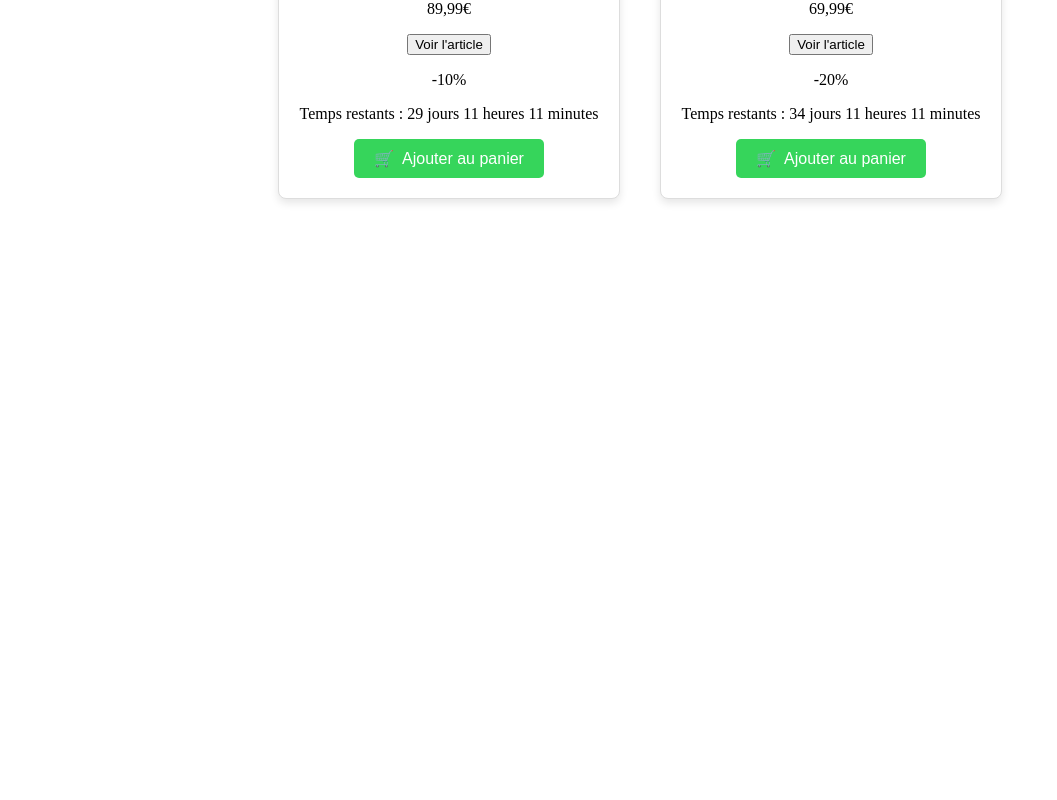
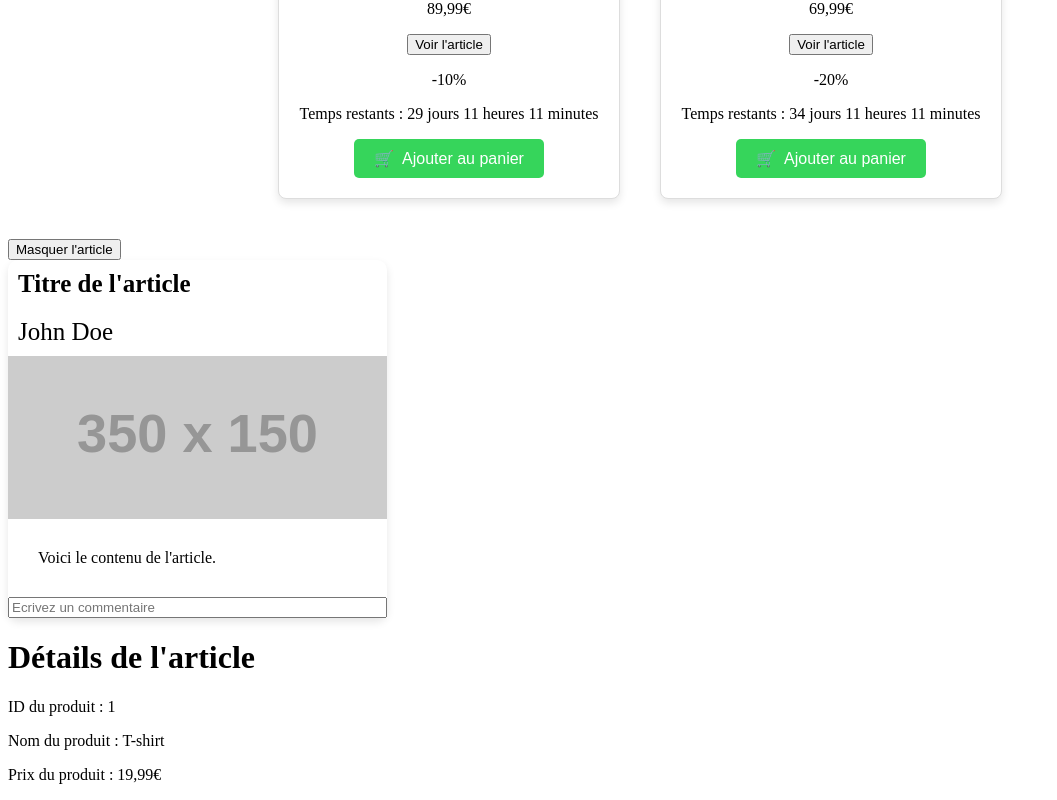
Before and after one commit to cassiopeelaurie/wild-blog, an Angular app: page / in a window 1280 px wide. Shown: the part 2385-3185 px from the top of the page, without its empty margins (0-1057 px from the left). Before the commit the page ends 2632 px from the top, so only its background shows below. Built offline with nearby package versions, Linux system fonts and the light colour scheme.

Commit message:
Angular 08 Input

```diff
--- a/src/app/app.routes.ts
+++ b/src/app/app.routes.ts
@@ -8,6 +8,7 @@ import { NgModule } from '@angular/core';
 import { NotFoundComponent } from './not-found/not-found.component';
 import { ContactFormComponent } from './contact-form/contact-form.component';
 import { SignupFormComponent } from './signup-form/signup-form.component';
+import { ArticleComponent } from './article/article.component';
 
 export const routes: Routes = [
     {
@@ -17,6 +18,10 @@ export const routes: Routes = [
     {
         path: 'article/:id',
         component: ArticlePageComponent
+    },
+    {
+        path: 'article',
+        component: ArticleComponent
     },
     {
         path: 'bonjour',
--- a/src/app/article/article.component.html
+++ b/src/app/article/article.component.html
@@ -14,3 +14,9 @@
     <span>{{article.comment}}</span>
     <input [(ngModel)]="article.comment" type="text" placeholder="Ecrivez un commentaire">
 </div>
+<div *ngIf="childData">
+  <h1>Détails de l'article</h1>
+  <p>ID du produit : {{childData.id}}</p>
+  <p>Nom du produit : {{childData.name}}</p>
+  <p>Prix du produit : {{childData.price}}</p>
+</div>
--- a/src/app/article/article.component.ts
+++ b/src/app/article/article.component.ts
@@ -1,6 +1,7 @@
 import { CommonModule } from '@angular/common';
-import { Component } from '@angular/core';
+import { Component, Input } from '@angular/core';
 import { FormsModule } from '@angular/forms';
+import { Product } from '../catalog/catalog.component';
 
 @Component({
   selector: 'app-article',
@@ -10,6 +11,8 @@ import { FormsModule } from '@angular/forms';
   styleUrls: ['./article.component.scss']
 })
 export class ArticleComponent {
+  @Input() childData: Product | null = null;
+
   article: Article = {
     title: 'Titre de l\'article',
     author: 'John Doe',
--- a/src/app/catalog/catalog.component.html
+++ b/src/app/catalog/catalog.component.html
@@ -25,3 +25,4 @@
         </div>
     }
 </div>
+<app-article [childData]="parentData"></app-article>
--- a/src/app/catalog/catalog.component.ts
+++ b/src/app/catalog/catalog.component.ts
@@ -3,6 +3,7 @@ import { Component } from '@angular/core';
 import { CartService } from '../cart.service';
 import { RouterLink, RouterModule, Router } from '@angular/router';
 import { ProductService } from '../product.service';
+import { ArticleComponent } from "../article/article.component";
 
 
 export class Promo {
@@ -60,21 +61,27 @@ export class Product {
 @Component({
   selector: 'app-catalog',
   standalone: true,
-  imports: [CommonModule, RouterLink, RouterModule],
+  imports: [CommonModule, RouterLink, RouterModule, ArticleComponent],
   templateUrl: './catalog.component.html',
   styleUrls: ['./catalog.component.scss']
 })
 export class CatalogComponent {
+parentData: Product | null = null;
+
   products: Product[] = [];
 
   constructor(private cartService: CartService, private productService: ProductService, private router: Router) {
-    this.products = this.productService.getProducts();  // Fetch products from the service
+    this.products = this.productService.getProducts();
+
+    if (this.products.length > 0) {
+      this.parentData = this.products[0]; // Récupère le produit à l'index 0
+    }
   }
 
   addToCart(product: Product) {
     this.cartService.addToCart(product);  // Ajoute le produit au panier
     this.removeFromCatalog(product.id);   // Supprime le produit du catalogue
-    alert(`${product.name} a été ajouté au panier !`);  // Message d'alerte (optionnel)
+    alert(`${product.name} a été ajouté au panier !`);
   }
 
   removeFromCatalog(productId: string) {
--- a/src/app/product.service.ts
+++ b/src/app/product.service.ts
@@ -1,6 +1,6 @@
 import { Injectable } from '@angular/core';
 import { Product } from './catalog/catalog.component';
-import { Promo } from './catalog/catalog.component'; // Adjust the path if needed
+import { Promo } from './catalog/catalog.component';
 
 @Injectable({
   providedIn: 'root'
```
